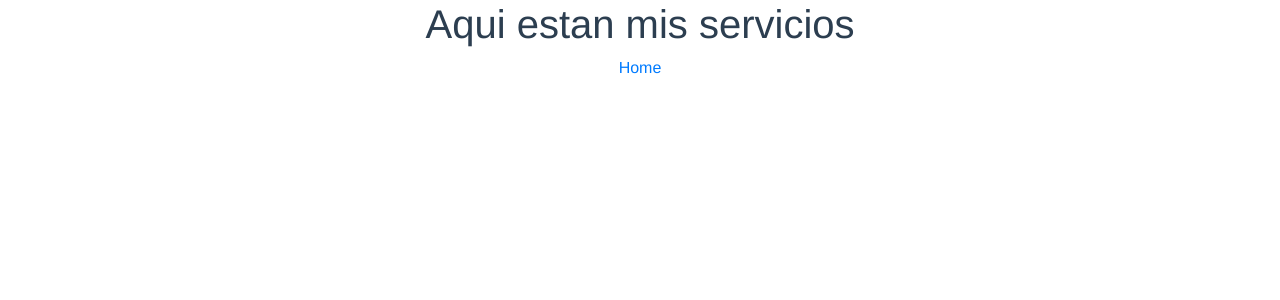
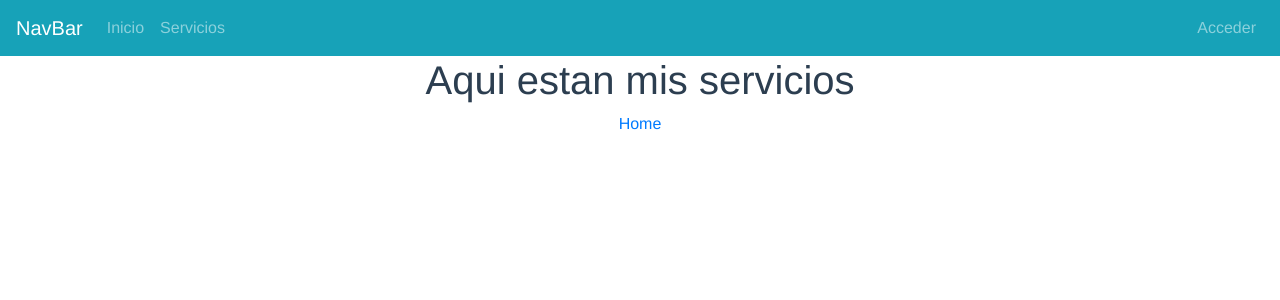
Before and after one commit to JavierPinzon34/Plantilla-Vue-UTP, a Vue app: page /#/services in a window 1280 px wide. Shown: the top 300 px of the page. Built offline with nearby package versions, Linux system fonts and the light colour scheme.

Commit message:
add component navbar and folder views for pages

```diff
--- /dev/null
+++ b/src/components/navbar.vue
@@ -0,0 +1,44 @@
+<template>
+  <div>
+    <b-navbar toggleable="lg" type="dark" variant="info">
+      <b-navbar-brand href="#">NavBar</b-navbar-brand>
+
+      <b-navbar-toggle target="nav-collapse"></b-navbar-toggle>
+
+      <b-collapse id="nav-collapse" is-nav>
+        <b-navbar-nav>
+          <!-- <b-nav-item href="#section1">Seccion 1</b-nav-item>
+          <b-nav-item href="#section2">Seccion 2</b-nav-item> -->
+          <router-link class="nav-link" to="/">Inicio</router-link>
+          <router-link class="nav-link" to="/services">Servicios</router-link>
+        </b-navbar-nav>
+
+        <!-- Right aligned nav items -->
+        <b-navbar-nav class="ml-auto">
+          <!-- <b-nav-form>
+            <b-form-input size="sm" class="mr-sm-2" placeholder="Search"></b-form-input>
+            <b-button size="sm" class="my-2 my-sm-0" type="submit">Search</b-button>
+          </b-nav-form>
+
+          <b-nav-item-dropdown text="Lang" right>
+            <b-dropdown-item href="#">EN</b-dropdown-item>
+            <b-dropdown-item href="#">ES</b-dropdown-item>
+            <b-dropdown-item href="#">RU</b-dropdown-item>
+            <b-dropdown-item href="#">FA</b-dropdown-item>
+          </b-nav-item-dropdown> -->
+
+          <!--  <b-nav-item-dropdown right>
+            <template #button-content>
+              <em>User</em>
+            </template>
+            <b-dropdown-item href="#">Profile</b-dropdown-item>
+            <b-dropdown-item href="#">Sign Out</b-dropdown-item>
+          </b-nav-item-dropdown> -->
+        </b-navbar-nav>
+        <b-navbar-nav>
+          <router-link class="nav-link" to="/login">Acceder</router-link>
+        </b-navbar-nav>
+      </b-collapse>
+    </b-navbar>
+  </div>
+</template>
--- a/src/components/services.vue
+++ /dev/null
@@ -1,6 +0,0 @@
-<template>
-  <div>
-    <h1>Aqui estan mis servicios</h1>
-    <router-link to="/">Home</router-link>
-  </div>
-</template>
--- a/src/components/admin.vue
+++ b/src/views/admin.vue
@@ -34,9 +34,9 @@
   </div>
 </template>
 <script>
-import Category from './admin/category.vue'
-import Article from './admin/article.vue'
-import User from './admin/user.vue'
+import Category from '../components/admin/category.vue'
+import Article from '../components/admin/article.vue'
+import User from '../components/admin/user.vue'
 export default {
   components: {
     Category,
--- a/src/components/index.vue
+++ b/src/views/index.vue
@@ -1,46 +1,6 @@
 <template>
   <div>
-    <div>
-      <b-navbar toggleable="lg" type="dark" variant="info">
-        <b-navbar-brand href="#">NavBar</b-navbar-brand>
-
-        <b-navbar-toggle target="nav-collapse"></b-navbar-toggle>
-
-        <b-collapse id="nav-collapse" is-nav>
-          <b-navbar-nav>
-            <b-nav-item href="#section1">Seccion 1</b-nav-item>
-            <b-nav-item href="#section2">Seccion 2</b-nav-item>
-            <router-link class="nav-link" to="/services">Servicios</router-link>
-          </b-navbar-nav>
-
-          <!-- Right aligned nav items -->
-          <b-navbar-nav class="ml-auto">
-            <!-- <b-nav-form>
-              <b-form-input size="sm" class="mr-sm-2" placeholder="Search"></b-form-input>
-              <b-button size="sm" class="my-2 my-sm-0" type="submit">Search</b-button>
-            </b-nav-form>
-
-            <b-nav-item-dropdown text="Lang" right>
-              <b-dropdown-item href="#">EN</b-dropdown-item>
-              <b-dropdown-item href="#">ES</b-dropdown-item>
-              <b-dropdown-item href="#">RU</b-dropdown-item>
-              <b-dropdown-item href="#">FA</b-dropdown-item>
-            </b-nav-item-dropdown> -->
-
-           <!--  <b-nav-item-dropdown right>
-              <template #button-content>
-                <em>User</em>
-              </template>
-              <b-dropdown-item href="#">Profile</b-dropdown-item>
-              <b-dropdown-item href="#">Sign Out</b-dropdown-item>
-            </b-nav-item-dropdown> -->
-          </b-navbar-nav>
-          <b-navbar-nav>
-            <router-link class="nav-link" to="/login">Acceder</router-link>
-          </b-navbar-nav>
-        </b-collapse>
-      </b-navbar>
-    </div>
+    <NavBar/>
     <div>
       <b-img src="https://picsum.photos/1024/400/?image=41" fluid alt="Responsive image"></b-img>
     </div>
@@ -264,7 +224,11 @@
   </div>
 </template>
 <script>
+import NavBar from '../components/navbar.vue'
 export default {
+  components: {
+    NavBar
+  },
   data() {
     return {
       isVisibleUpButton: true,
--- /dev/null
+++ b/src/views/services.vue
@@ -0,0 +1,15 @@
+<template>
+  <div>
+    <NavBar/>
+    <h1>Aqui estan mis servicios</h1>
+    <router-link to="/">Home</router-link>
+  </div>
+</template>
+<script>
+import NavBar from '../components/navbar.vue'
+export default {
+  components: {
+    NavBar
+  }
+}
+</script>
```
Also changed, not shown: src/main.js (+4 -4 lines), src/views/login.vue (renamed from src/components/login.vue).
